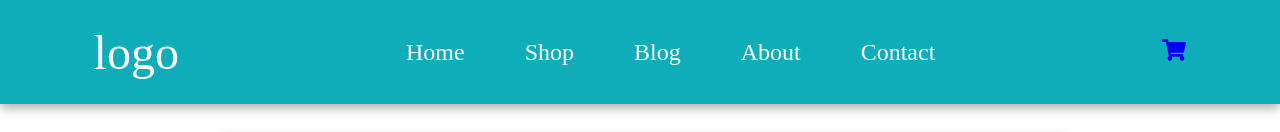
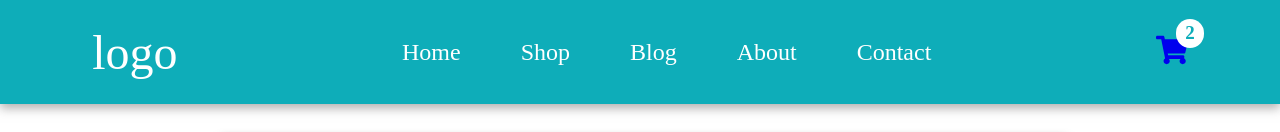
Before and after one commit to myakalwad25/E-commerce_website, a React (Create React App) app: page /cart in a window 1280 px wide. Shown: the top 132 px of the page. Built offline with nearby package versions, Linux system fonts and the light colour scheme.

Commit message:
cart counter added

```diff
--- a/src/components/Navbar.css
+++ b/src/components/Navbar.css
@@ -66,3 +66,21 @@
 
     color:black;
 }
+.counter{
+
+
+    height:1.5em;
+    width:1.5em;
+    position:absolute;
+    display: flex;
+    z-index: 3;
+    top: -15px;
+    left: 20px;
+    background-color: white;
+    border-radius: 50%;
+    color:rgb(14, 173, 185) ;
+    justify-content: center;
+    align-items: center;
+    font-size: 19px;
+    font-weight: 600;
+}
--- a/src/components/Navbar.js
+++ b/src/components/Navbar.js
@@ -1,16 +1,27 @@
 import { FaShoppingCart } from "react-icons/fa";
+import { Bs1CircleFill } from "react-icons/bs";
+
 import {nav} from './data.js'
 import './Navbar.css';
 import { Link } from "react-router-dom";
-
+import { useEffect, useState, useContext } from "react";
+import { userContext } from "../App.js";
+import { cart_list } from "./data.js";
 
 
 function Navbar() {
+    const {list, changelist} = useContext(userContext);
+    const [count , setCount] = useState(list.length);
     const items = nav.map((item) => {
         return (
            <li key={item.key}><Link  to={item.link} >{item.name}</Link></li>
         )
     })
+
+    useEffect(()=>{
+        setCount(list.length);
+    },[list])
+
     return (
         <div className="nav">
             <span className="nav_logo">
@@ -27,7 +38,14 @@ function Navbar() {
 
             </ul>
             <div>
-             <Link to="/cart"><FaShoppingCart style={{height:"1.5em", width:"1.5em"}}/></Link>
+             <Link to="/cart">
+                <div style={{position:"relative"}}>
+                <FaShoppingCart style={{height:"2em", width:"2em"}}/>
+                <div className="counter">
+                    {count}
+                </div>
+                </div>
+             </Link>
             </div>
 
         </div>
```
